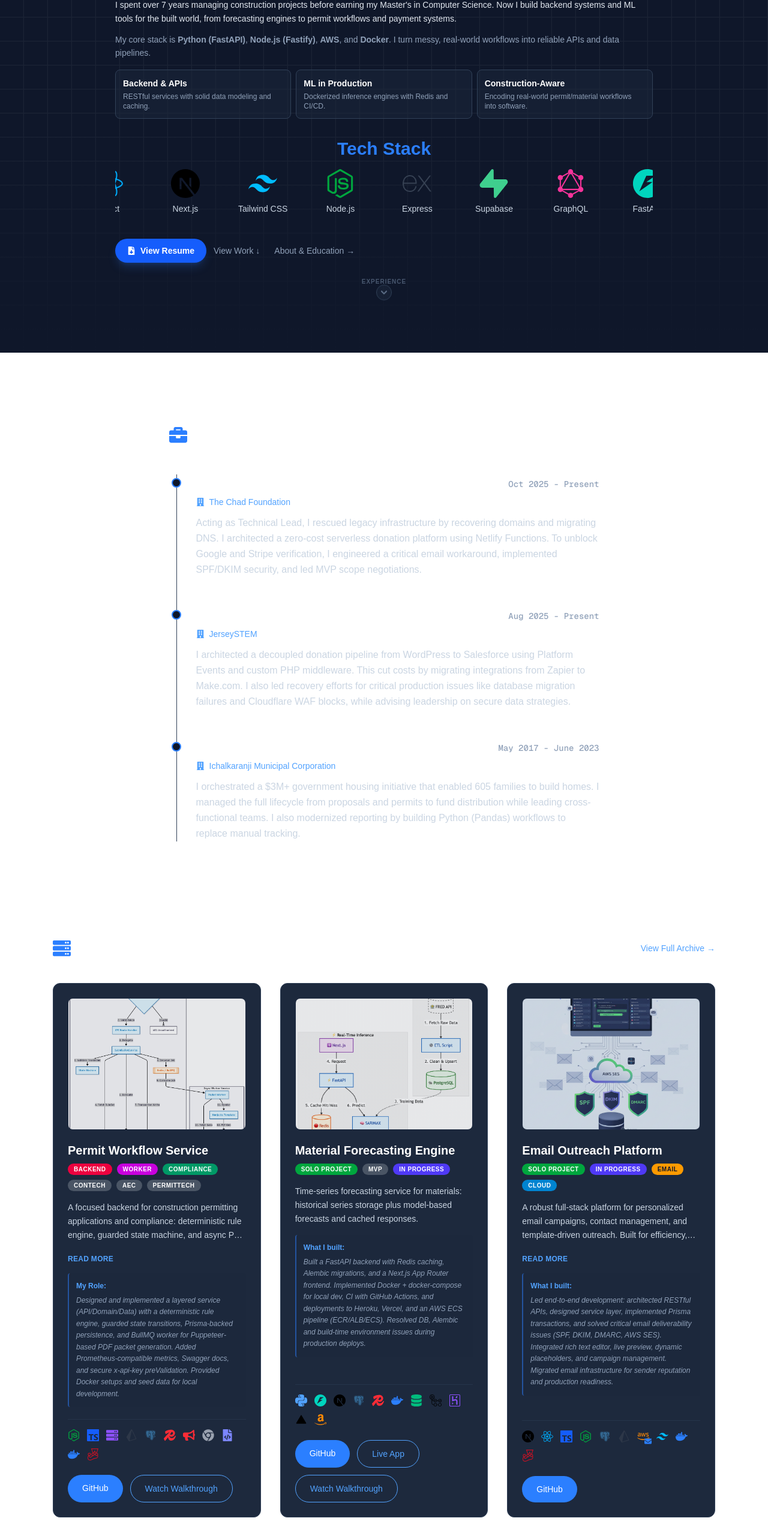
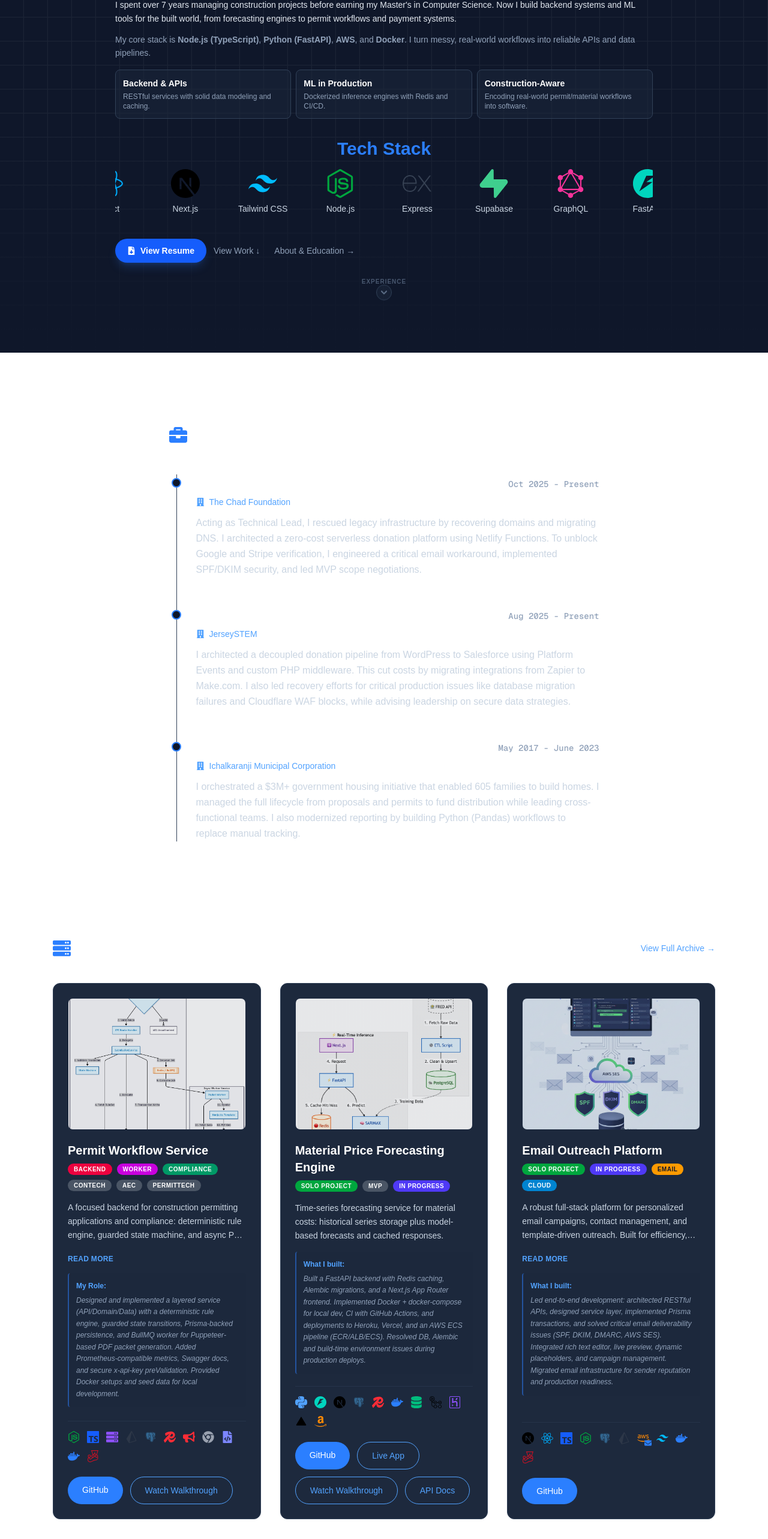
Before and after one commit to vijaybkhot/vijaykhot.dev, a Next.js app: page / in a window 1280 px wide. Shown: the part 212-2778 px from the top of the page at 60% size. Built offline with nearby package versions, Linux system fonts and the light colour scheme.

Commit message:
feat(hero): update core stack to include Node.js (TypeScript) and improve supporting text layout
feat(project): add API Docs link to ProjectCard and update project title and description for clarity

```diff
--- a/src/components/Hero.tsx
+++ b/src/components/Hero.tsx
@@ -34,8 +34,8 @@ const Hero = () => {
 
       {/* 4. Supporting Text */}
       <p className="mb-4 text-xs leading-relaxed sm:text-sm text-slate-400">
-        My core stack is <strong>Python (FastAPI)</strong>,{" "}
-        <strong>Node.js (Fastify)</strong>, <strong>AWS</strong>, and{" "}
+        My core stack is <strong>Node.js (TypeScript)</strong>,{" "}
+        <strong>Python (FastAPI)</strong>, <strong>AWS</strong>, and{" "}
         <strong>Docker</strong>. I turn messy, real-world workflows into
         reliable APIs and data pipelines.
       </p>
@@ -43,7 +43,7 @@ const Hero = () => {
       {/* 5. The 3-Bullet List - Stack on mobile, grid on desktop */}
       <div className="flex flex-col gap-2 mb-4 text-left sm:grid sm:grid-cols-3">
         <div className="p-3 transition-colors border rounded-lg bg-slate-800/50 border-slate-700 hover:border-blue-500/50">
-          <h3 className="mb-1 font-semibold text-white text-sm">
+          <h3 className="mb-1 text-sm font-semibold text-white">
             Backend &amp; APIs
           </h3>
           <p className="text-xs text-slate-400">
@@ -51,7 +51,7 @@ const Hero = () => {
           </p>
         </div>
         <div className="p-3 transition-colors border rounded-lg bg-slate-800/50 border-slate-700 hover:border-blue-500/50">
-          <h3 className="mb-1 font-semibold text-white text-sm">
+          <h3 className="mb-1 text-sm font-semibold text-white">
             ML in Production
           </h3>
           <p className="text-xs text-slate-400">
@@ -59,7 +59,7 @@ const Hero = () => {
           </p>
         </div>
         <div className="p-3 transition-colors border rounded-lg bg-slate-800/50 border-slate-700 hover:border-blue-500/50">
-          <h3 className="mb-1 font-semibold text-white text-sm">
+          <h3 className="mb-1 text-sm font-semibold text-white">
             Construction-Aware
           </h3>
           <p className="text-xs text-slate-400">
--- a/src/components/ProjectCard.tsx
+++ b/src/components/ProjectCard.tsx
@@ -21,6 +21,7 @@ type Project = {
   courseProject?: boolean;
   labels?: string[];
   architecture?: boolean;
+  apiDocs?: string;
 };
 
 const ProjectCard: FC<{ project: Project }> = ({ project }) => {
@@ -427,6 +428,13 @@ const ProjectCard: FC<{ project: Project }> = ({ project }) => {
                 variant="outlined"
               />
             )}
+            {project.apiDocs && (
+              <ButtonLink
+                href={project.apiDocs}
+                label="API Docs"
+                variant="outlined"
+              />
+            )}
           </div>
         </div>
       </div>
--- a/src/lib/projects.ts
+++ b/src/lib/projects.ts
@@ -28,10 +28,10 @@ export const projects = [
     architecture: true,
   },
   {
-    title: "Material Forecasting Engine",
+    title: "Material Price Forecasting Engine",
     featured: true,
     description:
-      "Time-series forecasting service for materials: historical series storage plus model-based forecasts and cached responses.",
+      "Time-series forecasting service for material costs: historical series storage plus model-based forecasts and cached responses.",
     contribution:
       "Built a FastAPI backend with Redis caching, Alembic migrations, and a Next.js App Router frontend. Implemented Docker + docker-compose for local dev, CI with GitHub Actions, and deployments to Heroku, Vercel, and an AWS ECS pipeline (ECR/ALB/ECS). Resolved DB, Alembic and build-time environment issues during production deploys.",
     tech: [
@@ -54,6 +54,7 @@ export const projects = [
       "https://www.youtube.com/embed/NEc9YYhIxww?si=N3MGX7sPXw8v_Zgm&rel=0",
     labels: ["Solo Project", "MVP", "In Progress"],
     architecture: true,
+    apiDocs: "https://constrisk-api-96f05a1f5ba2.herokuapp.com/docs",
   },
 
   {
```
